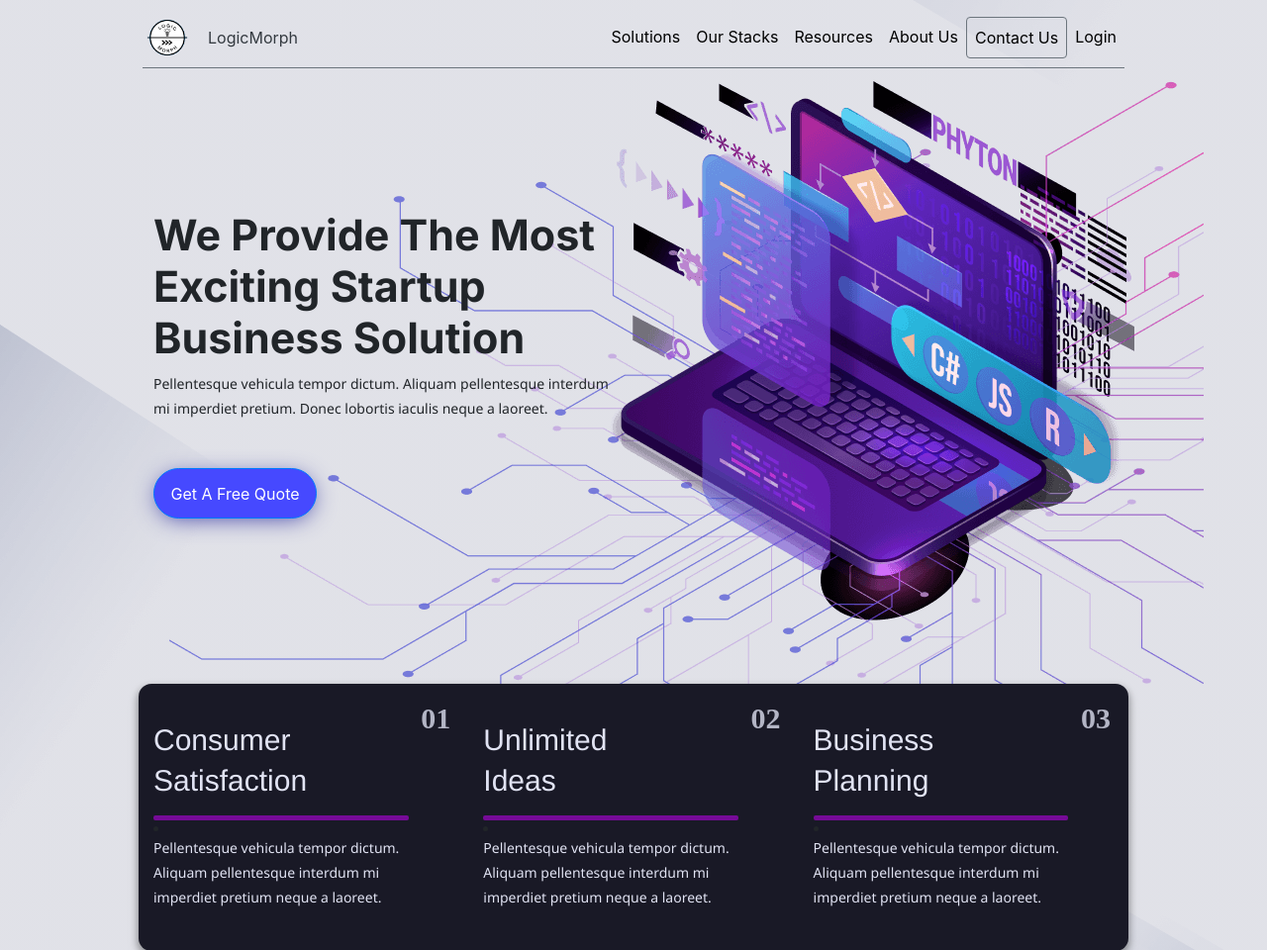
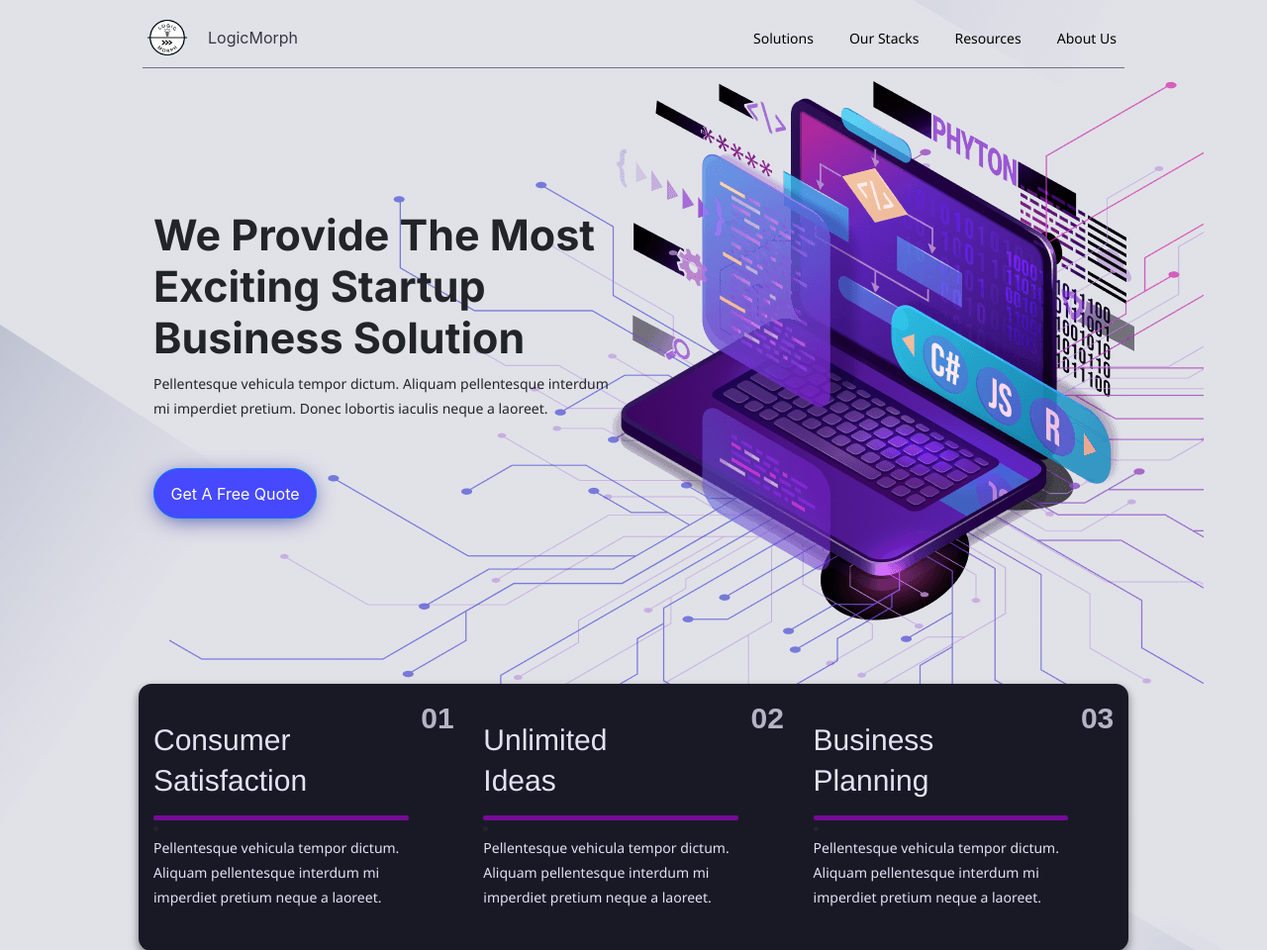
Before and after one commit to flipdruid/logicmorphdocker, a Django app: page / in a window 1280 px wide. Shown: the top 960 px of the page at 99% size. Run offline with Django 4.2, Linux system fonts and the light colour scheme; data that the repository does not hold is empty; parts of the project's set-up code (start-up, migrations or seed data) failed here and were passed over; some libraries are stand-ins or nearby versions; some web fonts are replaced.

Commit message:
landing page - navbar spacing adjustment, toggle menu fixed

```diff
--- a/static/css/custom.css
+++ b/static/css/custom.css
@@ -7,6 +7,19 @@
     box-sizing: border-box;
     font-family: "Roboto", sans-serif;
 } */
+.navbar h4{
+   color: gray;
+   font-size: 30px;
+}
+
+.nav-link {
+   font-family: 'Segoe UI', sans-serif;
+   font-style: normal;
+   font-weight: 400;
+   font-size: 14px;
+   line-height: 19px;
+   margin-left: 20px;
+}
 
 .itsols{
    max-width: 80%;
@@ -96,7 +109,6 @@
    font-weight: 700;
    font-size: 14px;
    line-height: 20px;
-   text-align: center;
    color: #FFFFFF;
    width: 216px;
    height: 51px;
@@ -107,6 +119,10 @@
    border-radius: 100px;
    text-align: center;
    align-items: center;
+}
+
+.contactusnow h6{
+   margin-top: 10px;
 }
 
 .parag{
@@ -294,7 +310,7 @@ color: #292A3C;
    float: right;
    /* display: flexbox; */
    /* padding-top: 20px !important; */
-   font-family: 'Proxima Nova';
+   font-family: 'Proxima Nova', sans-serif;
    font-style: normal;
    font-weight: 800;
    font-size: 30px;
@@ -342,6 +358,10 @@ body{
 
 }
 
+
+.navbar-nav {
+   text-align: right;
+}
 
 .navbar .collapse .navbar-nav li a {
    color: black;
--- a/templates/base.html
+++ b/templates/base.html
@@ -10,6 +10,7 @@
         <link href="https://fonts.cdnfonts.com/css/proxima-nova-2" rel="stylesheet">
         <link href="https://fonts.googleapis.com/css2?family=Open+Sans:wght@700&display=swap" rel="stylesheet">
         <link href="https://fonts.cdnfonts.com/css/helvetica-neue-9" rel="stylesheet">
+
 
 
 
--- a/templates/main/inc/navbar.html
+++ b/templates/main/inc/navbar.html
@@ -30,27 +30,36 @@
     <!-- Modal End-->
     <nav class="navbar navbar-expand-lg navbar-dark">
         <!-- <nav class="navbar navbar-expand-lg navbar-dark bg-primary sticky-top"> -->
-        <button class="navbar-toggler" data-toggle="collapse" data-target="#collapse_target">
-        <span class="navbar-toggler-icon"></span>
+        <button
+        class="navbar-toggler"
+        data-bs-toggle="collapse"
+        data-bs-target="#collapse_target"
+        aria-controls="toggleMobileMenu"
+        aria-expanded="false"
+        aria-label="Toggle navigation"
+        >
+        <!-- <span class="navbar-toggler-icon"></span> -->
+        <h4>
+            <i class="fa-solid fa-bars"></i>
+        </h4>
         </button>
 
             <!-- <div class="row"> -->
-
-
-
-
                 <div class="collapse navbar-collapse  border-bottom  border-secondary" id ="collapse_target">
                     <!-- <div class="col-lg-3 "> -->
-                        <a class="navbar-brand"><img src="{% static 'image/lmlt.png' %}"style="width: 50px; height: 50px;"></a>
-                        <a href ="/" class = "align-middle"><span class="navbar-text text-dark">LogicMorph</span></a>
+                        <div class="navbar-collapse">
+                            <a class="navbar-brand"><img src="{% static 'image/lmlt.png' %}"style="width: 50px; height: 50px;"></a>
+                            <a href ="/" class = "align-middle"><span class="navbar-text text-dark">LogicMorph</span></a>
+                        </div>
                     <!-- </div> -->
                     <!-- <div class="col-lg-9"> -->
-                        <ul class="navbar-nav ml-auto">
-                                <li class="nav-item"><a class="nav-link"  href="#"><i class="fa-solid fa-toolbox"></i> Solutions</a></li>
-                                <li class="nav-item"><a class="nav-link"  href="#"><i class="fa-brands fa-servicestack"></i> Our Stacks</a></li>
-                                <li class="nav-item"><a class="nav-link"  href="#"><i class="fa-brands fa-sourcetree"></i> Resources</a></li>
-                                <li class="nav-item"><a class="nav-link"  href="#"><i class="fa-solid fa-circle-info"></i> About Us</a></li>
-                                <li><a href="{% url 'contact_us' %}" class="nav-link btn btn-outline-secondary"><i class="fa-regular fa-envelope"></i> Contact Us</a></li>
+                        <!-- <ul class="navbar-nav ml-auto"> -->
+                        <ul class="navbar-nav text-left">
+                                <li class="nav-item"><a class="nav-link"  href="#">Solutions</a></li>
+                                <li class="nav-item"><a class="nav-link"  href="#">Our Stacks</a></li>
+                                <li class="nav-item"><a class="nav-link"  href="#">Resources</a></li>
+                                <li class="nav-item"><a class="nav-link"  href="#">About Us</a></li>
+                                <!-- <li><a href="{% url 'contact_us' %}" class="nav-link btn btn-outline-secondary"><i class="fa-regular fa-envelope"></i> Contact Us</a></li> -->
                                 <li class="nav-item dropdown ">
                                     {% if user.is_authenticated %}
 
@@ -67,12 +76,12 @@
                                             </div>
                                             <div class="dropdown-divider"></div>
                                             <a href="{% url 'user_profile' %}" class="dropdown-item">
-                                                <i class="fa-solid fa-user-tie"></i> Profile
+                                                Profile
                                             </a>
 
                                             {% if request.user.is_superuser %}
                                             <a href="{% url 'current_users' %}" class="dropdown-item">
-                                                <i class="fa-solid fa-users"></i> Users
+                                               Users
                                             </a>
                                             {% endif %}
 
@@ -82,8 +91,6 @@
                                             <!-- <div class="dropdown-divider"></div> -->
 
                                         </div>
-                                    {% else %}
-                                        <a href="{% url 'accounts:login' %}" class="nav-link"><i class="fa fa-sign-in" aria-hidden="true"></i> Login</a>
                                     {% endif %}
                                 </li>
 
--- a/templates/main/landing.html
+++ b/templates/main/landing.html
@@ -132,7 +132,7 @@
                 <div class="contactus">Contact Us</div>
                 <p class="parag">If you have any questions or queries, a member from our team will always be happy to help. Feel free to contact us and we will be sure to get back to you as soon as possible. </p>
                 <div class="text-center mt-5">
-                    <button class="btn rounded-pill contactusnow">Contact Us Now</button>
+                    <a href="{% url 'contact_us' %}" class="btn rounded-pill contactusnow"><h6>Contact Us Now</h6></a>
                 </div>
             </div>
 
```
